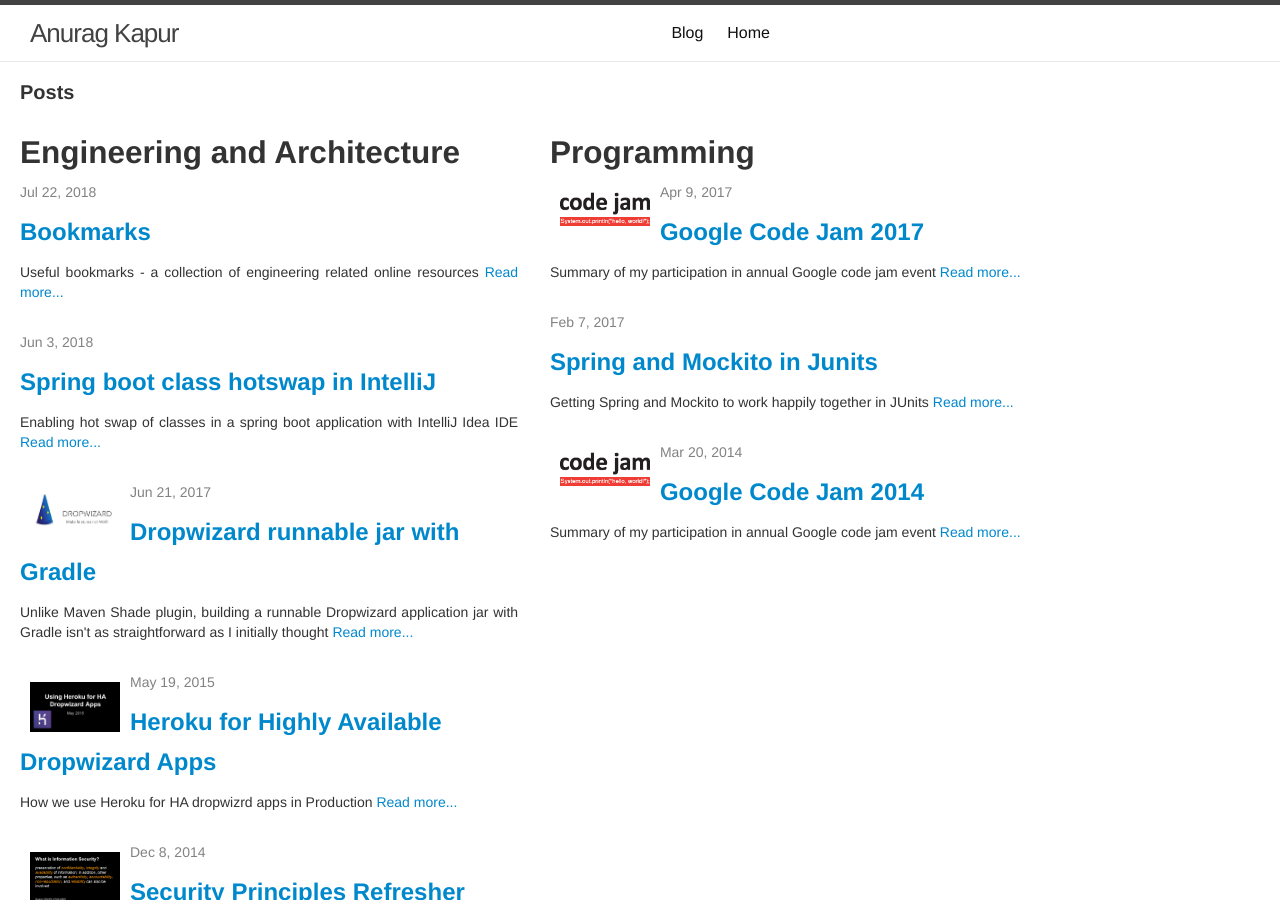
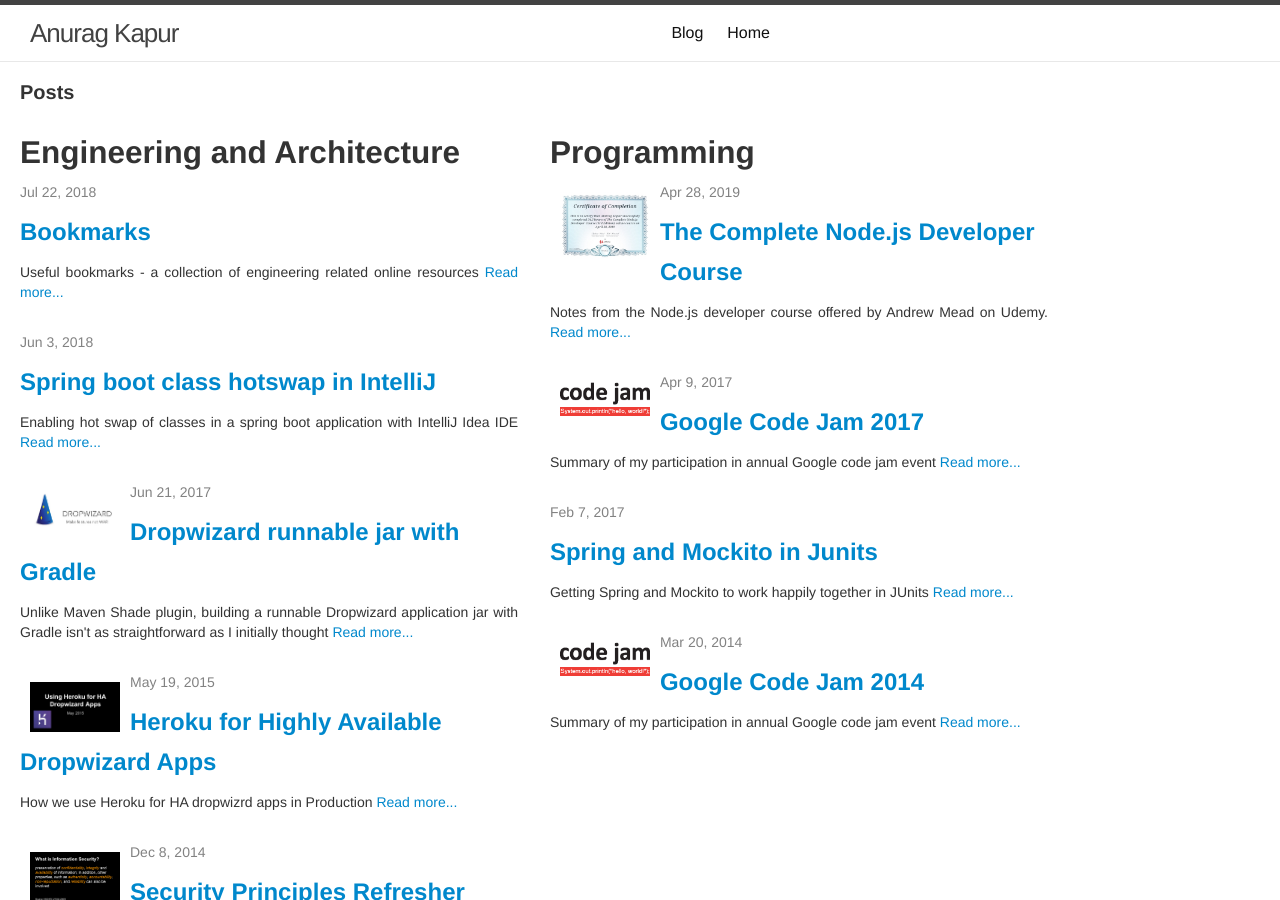
Before and after one commit to anuragkapur/anuragkapur.github.io, a Jekyll site: the page built from blog/index.html, in a window 1280 px wide and 900 px high. Built offline with Jekyll 4.4.1, drawn with Linux system fonts in a browser that asks for light colours; comment, search, counter and statistics services are not loaded; some of the changed lines change nothing that is shown.

Commit message:
Publish udemy node course notes

````diff
--- a/blog/programming/node/_posts/the-complete-node-js-developer-course-2nd-edition-udemy.md
+++ b/blog/programming/node/_posts/2019-04-23-the-complete-node-js-developer-course-3rd-edition-udemy.md
@@ -1,3 +1,12 @@
+---
+layout: post
+title:  "The Complete Node.js Developer Course"
+date:   2019-04-28 14:00:00 +0000
+categories: programming javascript
+teaser: Notes from the Node.js developer course offered by Andrew Mead on Udemy.
+img-url: /assets/blog/programming/node/UC-4QNQ9KI2.jpg
+---
+
 <!-- START doctoc generated TOC please keep comment here to allow auto update -->
 <!-- DON'T EDIT THIS SECTION, INSTEAD RE-RUN doctoc TO UPDATE -->
 **Table of Contents**  *generated with [DocToc](https://github.com/thlorenz/doctoc)*
@@ -8,6 +17,8 @@
 - [Web Server and Application Deployment](#web-server-and-application-deployment)
 - [Testing Node Applications](#testing-node-applications)
 - [MongoDB, Mongoose and Rest API](#mongodb-mongoose-and-rest-api)
+- [Handling File Uploads](#handling-file-uploads)
+- [Realtime Applications](#realtime-applications)
 
 <!-- END doctoc generated TOC please keep comment here to allow auto update -->
 
@@ -196,7 +207,11 @@
 var {name, location} = user;
 ```
 
+* Working with time
+https://momentjs.com/
+
 # Asynchronous Programming
+
 * All functions get added to call stack before execution
 * Event loop pushes items from the Callback queue to the call stack, only when the call stack is empty
 * Promises provide clearer semantics and code readability compared to callbacks
@@ -391,3 +406,26 @@
 
 const Todo = mongoose.model('Todo', todoSchema);
 ```
+
+# Handling File Uploads
+
+* Express ecosystem library - [Multer](https://github.com/expressjs/multer)
+* Sample code implemented - https://github.com/anuragkapur/udemy-node-todo-api/blob/106eec6ef6898a442ab4b85905b9e9fe9ea0183c/src/router/users.js#L81
+
+# Realtime Applications
+
+https://github.com/anuragkapur/udemy-node-chat-app
+
+* On the client, `socket.emit` emits an event to the server. On the server, both `socket.emit` and `io.emit` can be
+used. `socket.emit` sends an event to that specific client, while `io.emit` sends an event to all connected clients.
+
+* Events can be broadcasted from the server using `socket.broadcast.emit`. This event will get sent to all sockets
+except the one that broadcasted the event.
+```javascript
+io.on('connection', (socket) => {
+    socket.broadcast.emit('message', 'A new user has joined!')
+})
+```
+
+* Socket.io rooms
+https://socket.io/docs/rooms-and-namespaces/#Rooms
````
Also changed, not shown: assets/blog/programming/node/UC-4QNQ9KI2.jpg (added).
